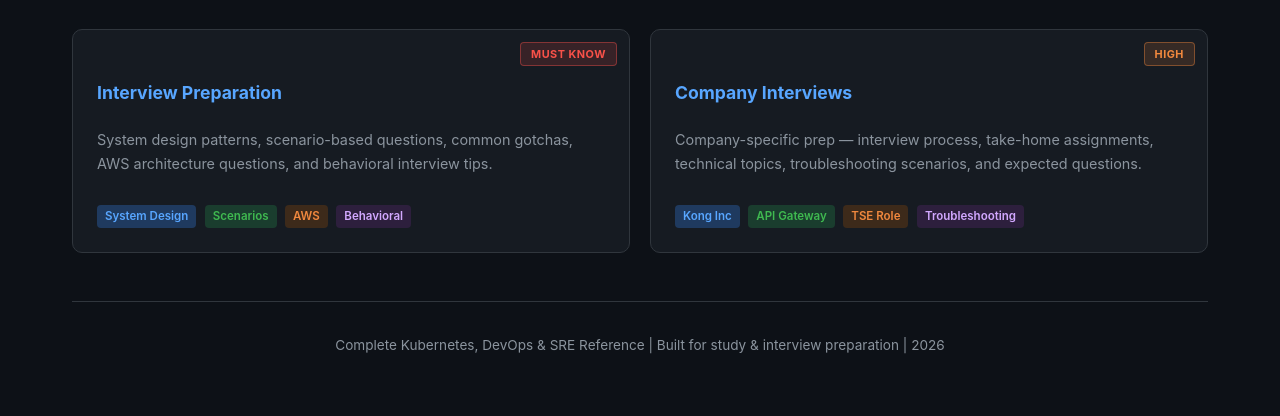
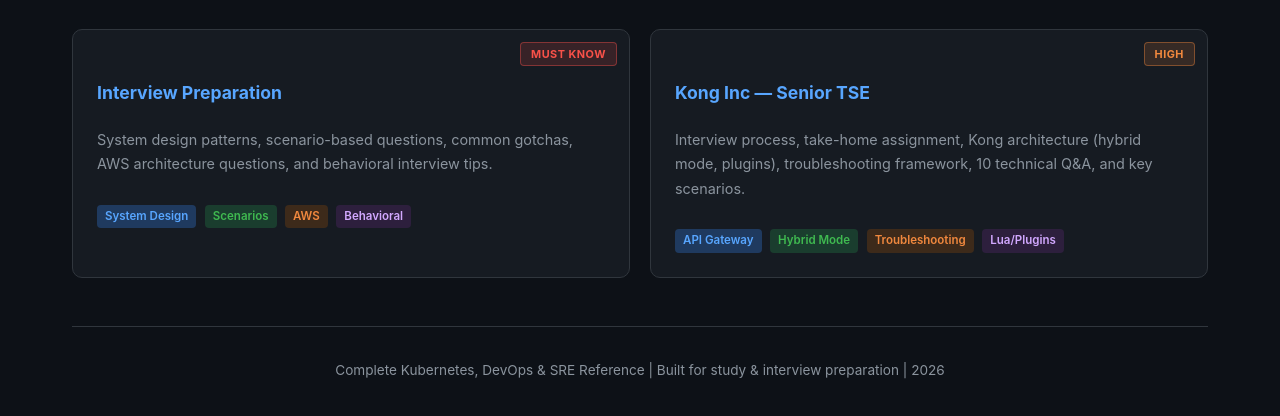
Before and after one commit to saurabh111121/devops-handbook, a plain HTML site: page interview/index.html in a window 1280 px wide. Shown: the part 232-648 px from the top of the page. Drawn offline with Linux system fonts and the light colour scheme.

Commit message:
Reorganize company interviews into individual pages
Move company-specific prep into interview/companies/ folder with one page
per company. Kong Inc TSE page now at interview/companies/kong.html.
Structure supports adding more companies as individual tiles.

```diff
--- a/interview/index.html
+++ b/interview/index.html
@@ -122,15 +122,15 @@
                 </div>
             </a>
 
-            <a href="company-interviews.html" class="toc-card">
+            <a href="companies/kong.html" class="toc-card">
                 <span class="priority priority-high">High</span>
-                <h3>Company Interviews</h3>
-                <p>Company-specific prep — interview process, take-home assignments, technical topics, troubleshooting scenarios, and expected questions.</p>
+                <h3>Kong Inc — Senior TSE</h3>
+                <p>Interview process, take-home assignment, Kong architecture (hybrid mode, plugins), troubleshooting framework, 10 technical Q&A, and key scenarios.</p>
                 <div class="topics">
-                    <span class="tag tag-blue">Kong Inc</span>
-                    <span class="tag tag-green">API Gateway</span>
-                    <span class="tag tag-orange">TSE Role</span>
-                    <span class="tag tag-purple">Troubleshooting</span>
+                    <span class="tag tag-blue">API Gateway</span>
+                    <span class="tag tag-green">Hybrid Mode</span>
+                    <span class="tag tag-orange">Troubleshooting</span>
+                    <span class="tag tag-purple">Lua/Plugins</span>
                 </div>
             </a>
 
```
Also changed, not shown: interview/companies/kong.html (renamed from interview/company-interviews.html, +11 -11 lines).
